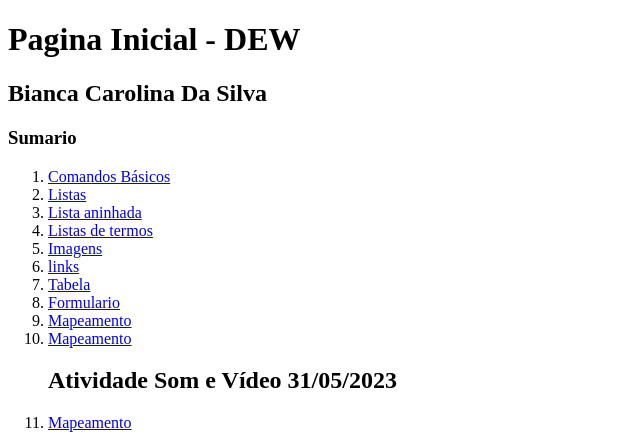
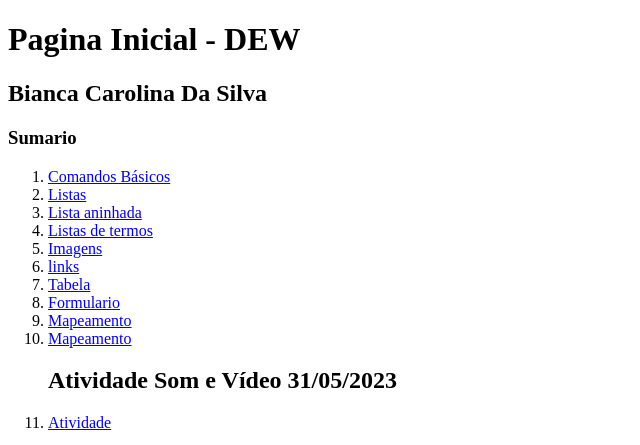
Before and after one commit to BiancaSilva23/DEW2023, a plain HTML site: page index.html in a window 1280 px wide. Shown: the full height of the page, 0-640 px from the left. Drawn offline with Linux system fonts and the light colour scheme.

Commit message:
agora vai2

```diff
--- a/index.html
+++ b/index.html
@@ -24,7 +24,7 @@
 
         <h2>Atividade Som e Vídeo 31/05/2023</h2>
 
-        <li><a href="../DEW2023/audio/index.html">Mapeamento</a></li>
+        <li><a href="../DEW2023/audio/index.html">Atividade </a></li>
     </ol>
     <a href=""></a><img src="">
 
```
